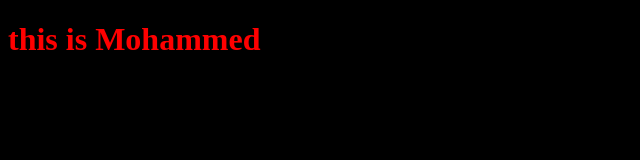
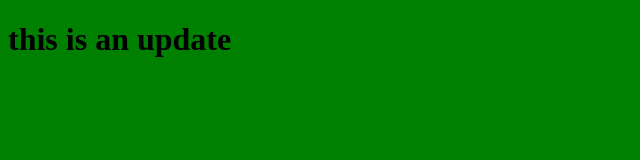
Before and after one commit to Mohammed-Sayed1/Mohammed-s_Repo, a plain HTML site: page index.html in a window 1280 px wide. Shown: the whole page, without its empty margins (0-640 px from the left). Drawn offline with Linux system fonts and the light colour scheme.

Commit message:
edit the html file

```diff
--- a/index.html
+++ b/index.html
@@ -8,7 +8,7 @@
     <link rel="stylesheet" href="style.css" />
   </head>
   <body>
-    <h1>this is Mohammed</h1>
+    <h1>this is an update</h1>
 
     <script src="app.js"></script>
   </body>
--- a/style.css
+++ b/style.css
@@ -1,6 +1,6 @@
 h1 {
-  color: red;
+  color: black;
 }
 body {
-  background-color: black;
+  background-color: green;
 }
```
